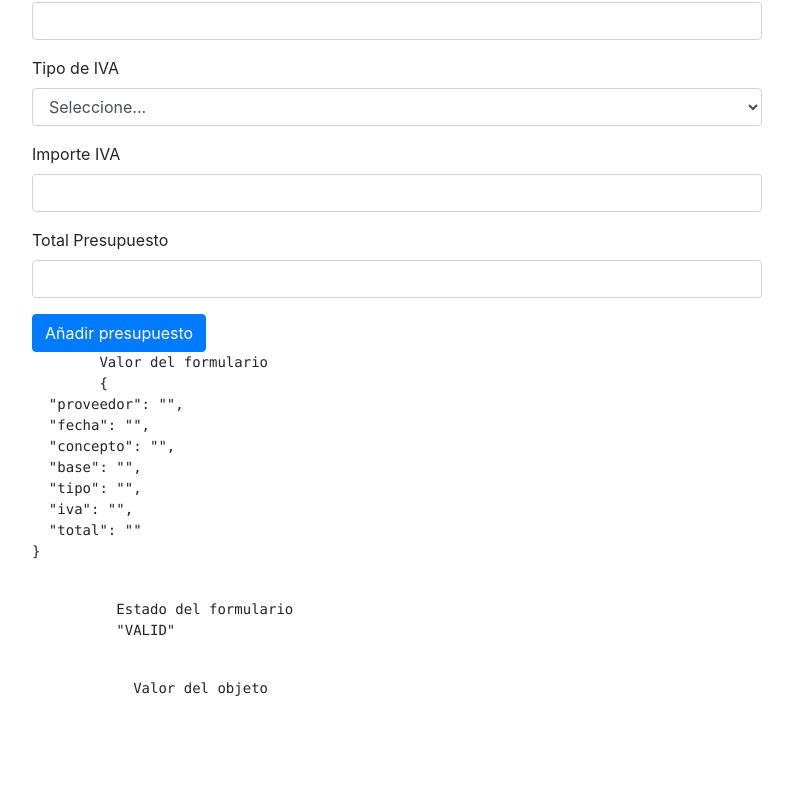
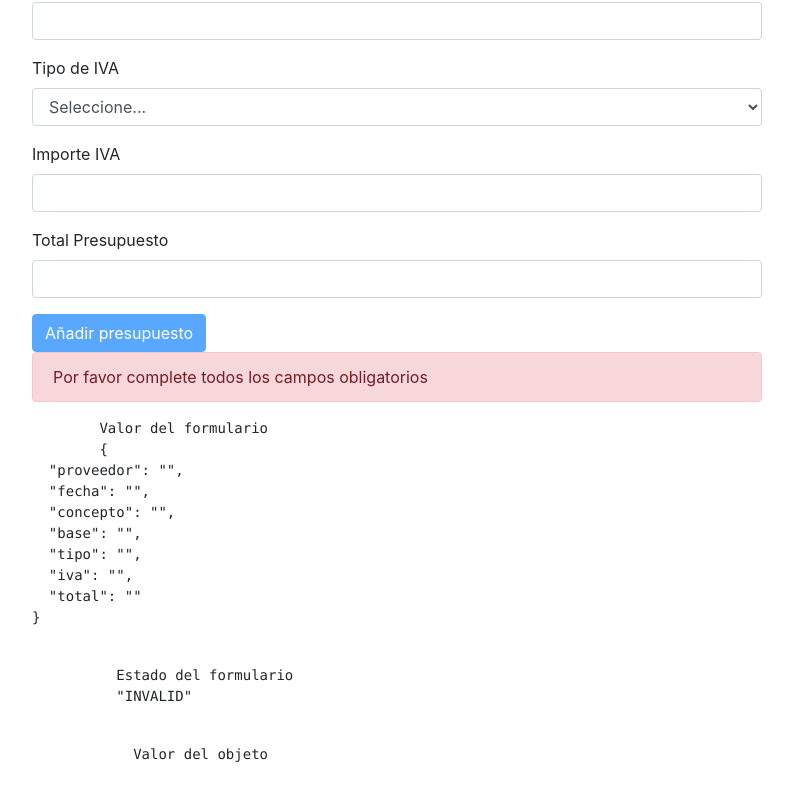
Before and after one commit to saul9402/appCompras, an Angular app: page /addpres in a window 1280 px wide. Shown: the part 430-1230 px from the top of the page, without its empty margins (243-1036 px from the left). Before the commit the page ends 1187 px from the top, so only its background shows below. Built offline with nearby package versions, Linux system fonts and the light colour scheme.

Commit message:
Validaciones Reactive
Se agregan validaciones con reactive programaticamente usando Validators
https://angular.io/api/forms/Validators

```diff
--- a/src/app/presupuestos/addpres/addpres.component.css
+++ b/src/app/presupuestos/addpres/addpres.component.css
@@ -0,0 +1,13 @@
+input.ng-invalid.ng-touched{
+    border-left: 5px solid #a94442;
+}
+
+input.ng-valid.ng-dirty{
+    border-left: 5px solid #42a948;
+}
+.check{
+    color: #42a948;
+}
+.uncheck{
+    color: #a94442;
+}
--- a/src/app/presupuestos/addpres/addpres.component.html
+++ b/src/app/presupuestos/addpres/addpres.component.html
@@ -5,10 +5,18 @@
       <form [formGroup]="presupuestoForm" (ngSubmit) = "onSubmit()">
         <div class="form-group">
           <label for="proveedor">Proveedor</label>
+          <i class="fa fa-check-circle check" *ngIf="presupuestoForm.controls.proveedor.valid"></i>
+          <i class="fa fa-exclamation-circle uncheck"
+           *ngIf="presupuestoForm.controls.proveedor.invalid && presupuestoForm.controls.proveedor.touched">
+          </i>
           <input type="text"
               class="form-control" id="proveedor"
               formControlName="proveedor">
               <!--Con la linea de arriba se enlaza la propiedad del html con la propiedad del componente-->
+              <p class="alert alert-danger"
+               *ngIf="presupuestoForm.controls.proveedor.invalid && presupuestoForm.controls.proveedor.touched">
+              Proveedor es obligatorio
+              </p>
         </div>
         <div class="form-group">
             <label for="fecha">Fecha</label>
@@ -52,9 +60,13 @@
                     formControlName="total">
               </div>
               <button type="submit"
-                class="btn btn-primary">
+                class="btn btn-primary"
+                [disabled]="!presupuestoForm.valid">
                 Añadir presupuesto
               </button>
+              <p class="alert alert-danger" *ngIf="!presupuestoForm.valid">
+                Por favor complete todos los campos obligatorios
+              </p>
       </form>
       <pre>
         Valor del formulario
--- a/src/app/presupuestos/addpres/addpres.component.ts
+++ b/src/app/presupuestos/addpres/addpres.component.ts
@@ -1,5 +1,5 @@
 import { Component, OnInit } from '@angular/core';
-import { FormControl, FormGroup, FormBuilder } from '@angular/forms';
+import { FormControl, FormGroup, FormBuilder, Validators } from '@angular/forms';
 
 @Component({
   selector: 'app-addpres',
@@ -16,13 +16,13 @@
 
   ngOnInit() {
     this.presupuestoForm = this.pf.group({
-      proveedor: "",
-      fecha: "",
-      concepto: "",
-      base: "",
-      tipo: '',
-      iva: "",
-      total: ""
+      proveedor: ['', Validators.required],
+      fecha: ['', Validators.required],
+      concepto: ['', [Validators.required, Validators.minLength(10)]],
+      base: ['', Validators.required],
+      tipo: ['', Validators.required],
+      iva: ['', Validators.required],
+      total: ['', Validators.required]
     });
   }
 
```
